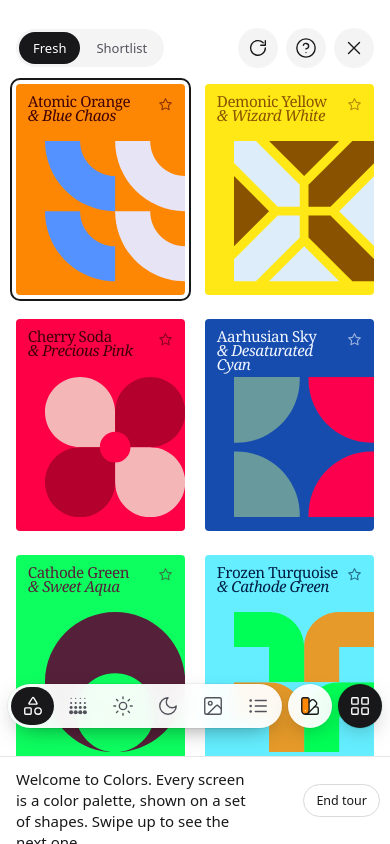
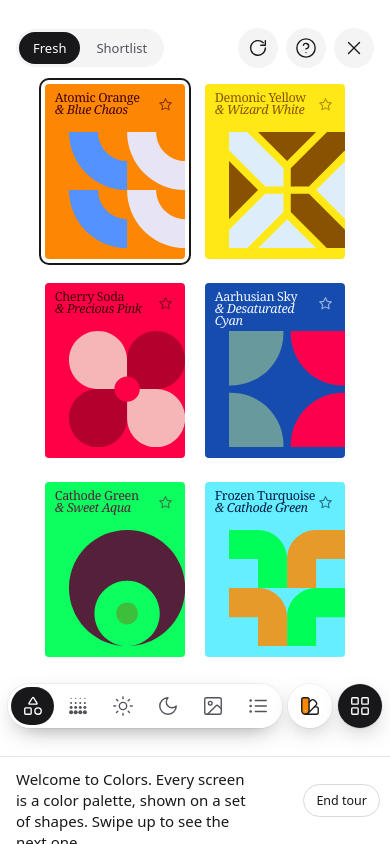
Before and after one commit to fgnass/colors, a website built with Vite: page index.html in a window 390 px wide. Both pictures are taken after a click on the button 360 px from the left and 706 px from the top of the page. Built offline with nearby package versions, Linux system fonts and the light colour scheme; a web font is replaced by a local one.

Commit message:
Grid: the feed's pages one above the other, a page at a time by wheel, swipe and arrow keys, as in the feed; a page fills the screen, on a phone too

```diff
--- a/src/app/grid.ts
+++ b/src/app/grid.ts
@@ -10,11 +10,19 @@ import { onShortlist } from "./shortlist.ts";
 import { current, entryAt, identityOf, makeEntry, state } from "./state.ts";
 
 const GRID_GAP = 20;
+const ROW_GAP = 24;
 const PHONE_WIDTH = 700;
+/** The narrowest tile that still reads; a phone takes smaller ones for more of them on a page. */
 const TILE_MIN = 150;
+const PHONE_TILE_MIN = 120;
+/** A phone shows two columns at least: one tile alone would cover more, but is no grid. */
+const PHONE_COLS = 2;
 const TILE_ASPECT = 5 / 4;
 /** The tiles should cover this share of the room. */
 const COVER_ENOUGH = 0.75;
+/** The grid's head above the page, the bar below it (see .grid-view in the CSS). */
+const PAGE_TOP = 28 + 40 + 16;
+const PAGE_BOTTOM = 96;
 
 interface GridLayout {
   cols: number;
@@ -23,24 +31,20 @@ interface GridLayout {
 }
 
 /**
- * The grid with the most tiles that still read (TILE_MIN wide) and cover
- * three quarters of the viewport, else the one that covers the most of it.
- * On a phone: two columns of six, scrolling.
+ * The grid with the most tiles that still read and cover three quarters of
+ * the room between the head and the bar, else the one that covers the most of it.
  */
 export function gridLayout(): GridLayout {
-  const pad = window.innerWidth > PHONE_WIDTH ? 40 : 16;
+  const phone = window.innerWidth <= PHONE_WIDTH;
+  const pad = phone ? 16 : 40;
+  const tileMin = phone ? PHONE_TILE_MIN : TILE_MIN;
   const w = Math.min(window.innerWidth, 1600) - pad * 2;
-  if (window.innerWidth <= PHONE_WIDTH) return { cols: 2, rows: 6, size: (w - GRID_GAP) / 2 };
-  const top = 28 + 40 + 16;
-  const bottom = 48 + 48;
-  // The tour's line of hints takes room at the bottom.
-  const tourHeight = parseFloat(getComputedStyle(document.documentElement).getPropertyValue("--tour")) || 0;
-  const h = window.innerHeight - tourHeight - top - bottom;
+  const h = (document.querySelector("main")?.clientHeight ?? window.innerHeight) - PAGE_TOP - PAGE_BOTTOM;
   let bestFit = { cols: 2, rows: 1, size: (w - GRID_GAP) / 2, cover: 0 };
   for (let rows = 1; rows <= 8; rows++) {
-    for (let cols = 1; cols <= 16; cols++) {
-      const size = Math.min((w - GRID_GAP * (cols - 1)) / cols, ((h + GRID_GAP) / rows - GRID_GAP) / TILE_ASPECT);
-      if (size < TILE_MIN) break;
+    for (let cols = phone ? PHONE_COLS : 1; cols <= 16; cols++) {
+      const size = Math.min((w - GRID_GAP * (cols - 1)) / cols, ((h + ROW_GAP) / rows - ROW_GAP) / TILE_ASPECT);
+      if (size < tileMin) break;
       const cover = (cols * rows * size * size * TILE_ASPECT) / (w * h);
       const better =
         bestFit.cover < COVER_ENOUGH
@@ -59,11 +63,10 @@ export const pageSize = () => {
 };
 
 export function fitGrid() {
-  const el = document.querySelector<HTMLElement>(".wall");
-  if (!el) return;
   const l = gridLayout();
-  el.style.gridTemplateColumns =
-    window.innerWidth <= PHONE_WIDTH ? "repeat(2, 1fr)" : `repeat(${l.cols}, ${Math.floor(l.size)}px)`;
+  document
+    .querySelectorAll<HTMLElement>(".wall")
+    .forEach((el) => (el.style.gridTemplateColumns = `repeat(${l.cols}, ${Math.floor(l.size)}px)`));
 }
 
 /** The feed filled with new palettes up to n, made with the current palette's locks. */
@@ -72,12 +75,31 @@ function extendFeed(n: number) {
   while (state.history.length < n) state.history.push(makeEntry(randomSeed(), base.locks, state));
 }
 
-/** The page of the feed the current palette is on, filled up so it is full. */
+/** The page of the feed that starts at start, filled up so it is full. */
+function pageAt(start: number): Entry[] {
+  const n = pageSize();
+  extendFeed(start + n);
+  return Array.from({ length: n }, (_, i) => entryAt(start + i));
+}
+
+/** The page of the feed the current palette is on. */
 export function fillPage(): { start: number; entries: Entry[] } {
-  const n = pageSize();
-  const start = Math.floor(state.index / n) * n;
-  extendFeed(start + n);
-  return { start, entries: Array.from({ length: n }, (_, i) => entryAt(start + i)) };
+  const start = Math.floor(state.index / pageSize()) * pageSize();
+  return { start, entries: pageAt(start) };
+}
+
+/** The grid shows the feed's pages, one above the other, and not the shortlist. */
+export const paged = () => state.view === "grid" && state.gridFrom === "fresh";
+
+export const hasPreviousPage = () => fillPage().start > 0;
+
+/** The page below or above: the feed goes to its first palette. Below the end of the feed, new palettes. */
+export function turnPage(direction: 1 | -1) {
+  const start = fillPage().start + direction * pageSize();
+  if (start < 0) return;
+  pageAt(start);
+  state.index = start;
+  state.next = null;
 }
 
 /** The indices of the page's palettes that are not on the shortlist. */
@@ -102,9 +124,9 @@ export function newSet() {
   openGrid();
 }
 
-/** The palette of a tile. */
+/** The palette of a tile: its place on the shortlist, or in the feed. */
 export function pick(i: number): Entry {
-  return state.gridFrom === "shortlist" ? state.shortlist[i] : state.history[fillPage().start + i];
+  return state.gridFrom === "shortlist" ? state.shortlist[i] : entryAt(i);
 }
 
 /** The text color of a tile, for the star on it. */
@@ -131,20 +153,36 @@ function tile(e: Entry, i: number, cur: string): string {
         ${star}</div>`;
 }
 
-function wall(): string {
+function wall(entries: Entry[], start = 0): string {
+  const cur = identityOf(current());
+  return `<div class="wall">${entries.map((e, i) => tile(e, start + i, cur)).join("")}</div>`;
+}
+
+/** The page of the feed, with the pages above and below it on one track that slides, as in the feed. */
+function pages(): string {
+  const n = pageSize();
+  const { start, entries } = fillPage();
+  const prev = start > 0 ? `<div class="slot prev">${wall(pageAt(start - n), start - n)}</div>` : "";
+  return `<div class="pages"><div class="track">
+      ${prev}
+      <div class="slot cur">${wall(entries, start)}</div>
+      <div class="slot next">${wall(pageAt(start + n), start + n)}</div>
+    </div></div>`;
+}
+
+function body(): string {
   if (modeInEffect() === "svg" && !state.svg) return `<div class="wall-prompt">${svgPrompt()}</div>`;
-  const entries = state.gridFrom === "shortlist" ? state.shortlist : fillPage().entries;
-  if (!entries.length) {
+  if (state.gridFrom === "fresh") return pages();
+  if (!state.shortlist.length) {
     return `<div class="empty">No palettes on the shortlist yet. Star the ones you like (<kbd>F</kbd> or the star on a tile), and they stay when you generate new ones.</div>`;
   }
-  const cur = identityOf(current());
-  return `<div class="wall">${entries.map((e, i) => tile(e, i, cur)).join("")}</div>`;
+  return wall(state.shortlist);
 }
 
 export function gridView(): string {
   const on = (from: typeof state.gridFrom) => (state.gridFrom === from ? "on" : "");
   const pageNo = fillPage().start / pageSize() + 1;
-  return `<div class="grid-view">
+  return `<div class="grid-view${paged() ? " paged" : ""}">
     <div class="grid-head">
       <div class="seg" role="group" aria-label="Which palettes">
         <button class="${on("fresh")}" data-action="fresh">Fresh</button>
@@ -156,6 +194,6 @@ export function gridView(): string {
       <button class="round" data-action="tour" title="The tour" aria-label="The tour">${ICONS.help}</button>
       <button class="round" data-action="close" title="Back (Esc)" aria-label="Close grid">${ICONS.close}</button>
     </div>
-    ${wall()}
+    ${body()}
   </div>`;
 }
--- a/src/app/swipe.ts
+++ b/src/app/swipe.ts
@@ -1,5 +1,5 @@
-// Moving through the feed by pointer, wheel and keyboard. All three share one
-// transition: the track slides one screen, then the host moves on.
+// Moving through the feed, and the grid's pages, by pointer, wheel and keyboard.
+// All three share one transition: the track slides one screen, then the host moves on.
 interface SwipeHost {
   enabled(): boolean;
   hasPrevious(): boolean;
@@ -14,7 +14,7 @@ const SWIPE_SHARE = 0.15;
 
 export function attachSwipe(main: HTMLElement, host: SwipeHost): (direction: Direction) => void {
   let moving = false;
-  const track = () => main.querySelector<HTMLElement>(".feed:not(.still) .track");
+  const track = () => main.querySelector<HTMLElement>(".feed:not(.still) .track, .pages .track");
 
   /** The track slides back into place. */
   const snapBack = (t: HTMLElement) => {
--- a/src/main.ts
+++ b/src/main.ts
@@ -17,7 +17,7 @@ import { copyText } from "./app/clipboard.ts";
 import { exportLabel, exportText } from "./app/details.ts";
 import { LOCKABLE, type ColorRole, type Entry, type LockRole } from "./app/entry.ts";
 import { goNext, goPrev, prevEntry, remake, toggleLock, walkTo } from "./app/feed.ts";
-import { newSet, openGrid, pageIndices, pick } from "./app/grid.ts";
+import { hasPreviousPage, newSet, openGrid, pageIndices, paged, pick, turnPage } from "./app/grid.ts";
 import { fitUi, isWide, modeInEffect, placeArt } from "./app/layout.ts";
 import { render } from "./app/render.ts";
 import { loadShortlist, remakeShortlist, toggleShortlist } from "./app/shortlist.ts";
@@ -229,11 +229,13 @@ function mount() {
       .addEventListener("change", (ev) => onChange((ev.target as HTMLInputElement).checked));
   checkbox("#neon", setNeon);
   checkbox("#accessible", setAccessible);
+  // The feed moves a palette at a time, the grid a page at a time.
   feedGo = attachSwipe(document.querySelector("main")!, {
-    enabled: () => state.view === "feed",
-    hasPrevious: () => prevEntry() !== null,
+    enabled: () => state.view === "feed" || paged(),
+    hasPrevious: () => (state.view === "grid" ? hasPreviousPage() : prevEntry() !== null),
     move: (direction) => {
-      if (direction === 1) goNext();
+      if (state.view === "grid") turnPage(direction);
+      else if (direction === 1) goNext();
       else goPrev();
       render();
     },
@@ -295,6 +297,7 @@ document.addEventListener("click", (ev) => {
 function onKey(ev: KeyboardEvent) {
   const k = ev.key.toLowerCase();
   const inFeed = state.view === "feed";
+  const swipes = inFeed || paged();
   if (k === "escape") {
     if (state.settings) toggleSettings(false);
     else toggleGrid();
@@ -305,10 +308,10 @@ function onKey(ev: KeyboardEvent) {
       newSet();
       render();
     }
-  } else if ((k === "arrowdown" || k === "arrowright") && inFeed) {
+  } else if ((k === "arrowdown" || k === "arrowright" || k === "pagedown") && swipes) {
     ev.preventDefault();
     feedGo(1);
-  } else if ((k === "arrowup" || k === "arrowleft") && inFeed) {
+  } else if ((k === "arrowup" || k === "arrowleft" || k === "pageup") && swipes) {
     ev.preventDefault();
     feedGo(-1);
   } else if (k === "f" && inFeed) star(current());
--- a/src/style.css
+++ b/src/style.css
@@ -243,7 +243,12 @@ body.grid main { overflow: auto; -webkit-overflow-scrolling: touch; }
 .seg button.on kbd { color: #fff; border-color: rgba(255, 255, 255, .4); }
 .seg output { font: 500 11px var(--mono); }
 .seg output:empty { display: none; }
-.wall { display: grid; grid-template-columns: repeat(auto-fill, minmax(160px, 1fr)); gap: 24px 20px; justify-content: center; }
+.wall { display: grid; grid-template-columns: repeat(auto-fill, minmax(160px, 1fr)); gap: 24px 20px; justify-content: center; align-content: start; }
+/* the feed's pages: the head stays, the pages slide under it. The room between the head and the bar is in PAGE_TOP and PAGE_BOTTOM in grid.ts. */
+.grid-view.paged { height: 100%; min-height: 0; display: flex; flex-direction: column; padding-bottom: 96px; }
+/* 8px more on each side, for the frame and the lift of a tile */
+.pages { position: relative; flex: 1; margin: -8px; overflow: hidden; touch-action: none; }
+.pages .slot { padding: 8px; }
 .wall .item { position: relative; cursor: pointer; transition: transform .3s var(--ease); min-width: 0; }
 .wall .item:hover { transform: translateY(-4px); }
 /* the palette the feed is on */
```
